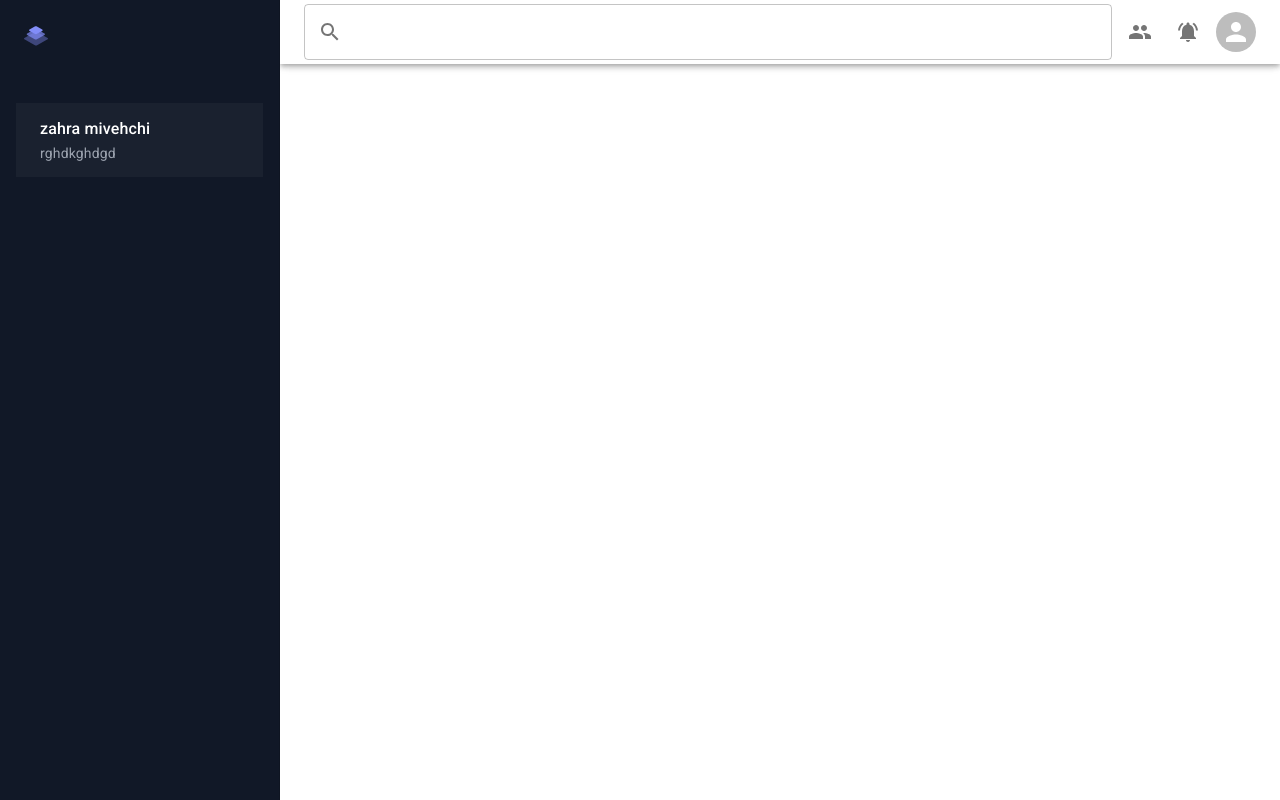
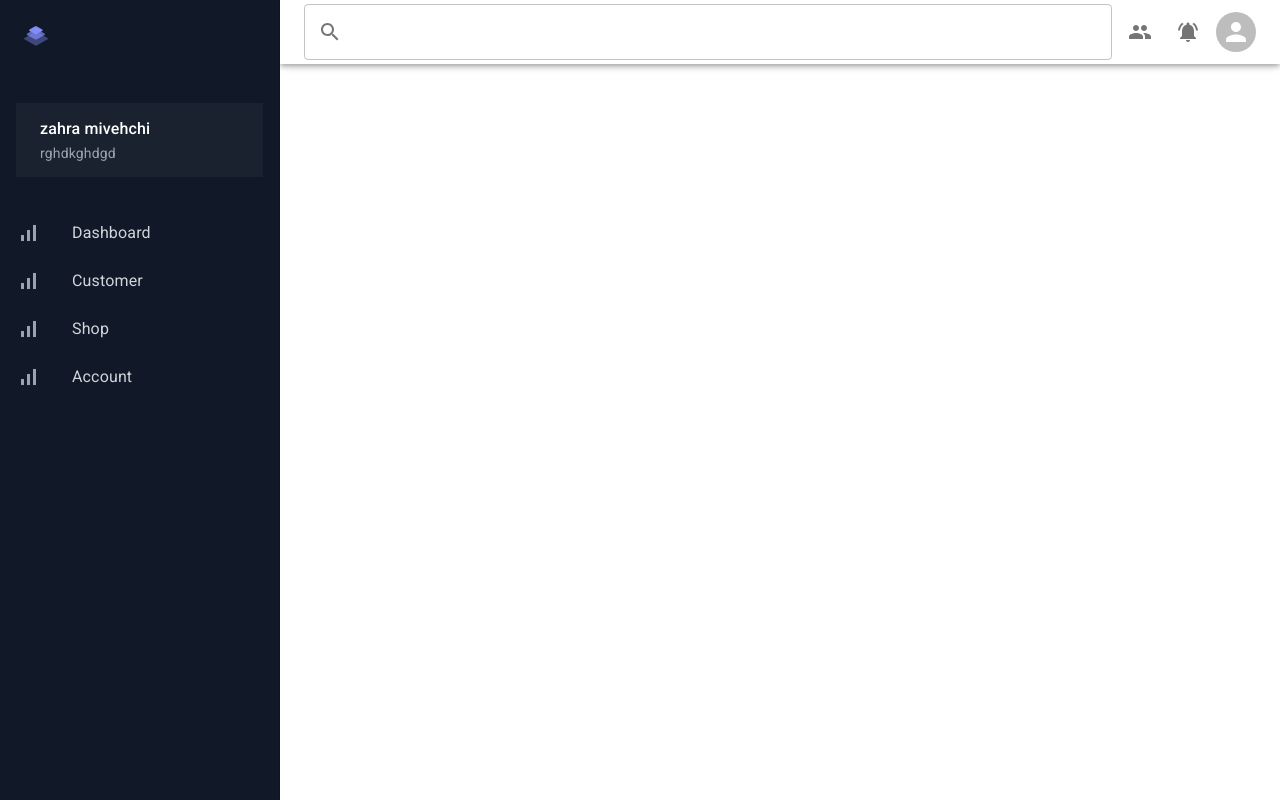
Before and after one commit to miveh/reactJS-dashboard, a React (Vite) app: page / in a window 1280 px wide. Built offline with nearby package versions, Linux system fonts and the light colour scheme.

Commit message:
sidebar list item added.

```diff
--- a/src/components/layouts/dashboard/DashboardHeader.jsx
+++ b/src/components/layouts/dashboard/DashboardHeader.jsx
@@ -26,7 +26,7 @@ function DashboardHeader() {
       }}
     >
       <Toolbar sx={{ gap: 1 }}>
-        <Box fullWidth flexGrow={1}>
+        <Box flexGrow={1}>
           <TextField
             fullWidth
             InputProps={{
--- a/src/components/layouts/dashboard/DashboardSideBar.jsx
+++ b/src/components/layouts/dashboard/DashboardSideBar.jsx
@@ -9,6 +9,7 @@ import {
 } from "@mui/material";
 import { drawerWidth } from "./constant";
 import { LogoIcon } from "../../../assets/svg/LogoIcon";
+import SidebarList from "./SidebarList";
 
 function DashboardSideBar() {
   return (
@@ -44,6 +45,7 @@ function DashboardSideBar() {
           rghdkghdgd
         </Typography>
       </Box>
+      <SidebarList />
     </Drawer>
   );
 }
--- /dev/null
+++ b/src/components/layouts/dashboard/SidebarList.jsx
@@ -0,0 +1,49 @@
+import {
+  List,
+  ListItem,
+  ListItemButton,
+  ListItemIcon,
+  ListItemText,
+} from "@mui/material";
+import SignalCellularAltIcon from "@mui/icons-material/SignalCellularAlt";
+import React from "react";
+import { MenuItems } from "./constant";
+
+function SidebarList() {
+  return (
+    <nav aria-label="main mailbox folders">
+      <List>
+        {MenuItems.map(({ Icon, ...item }) => (
+          <ListItem
+            disablePadding
+            key={item.id}
+            sx={{
+              "& .MuiButtonBase-root:hover": {
+                background: "#555555",
+                borderRadius: "4px",
+              },
+            }}
+          >
+            <ListItemButton>
+              <ListItemIcon>
+                <Icon
+                  sx={{
+                    color: (theme) => theme.palette.neutral[400],
+                  }}
+                />
+              </ListItemIcon>
+              <ListItemText
+                sx={{
+                  color: (theme) => theme.palette.neutral[300],
+                }}
+                primary={item.label}
+              />
+            </ListItemButton>
+          </ListItem>
+        ))}
+      </List>
+    </nav>
+  );
+}
+
+export default SidebarList;
--- a/src/components/layouts/dashboard/constant.js
+++ b/src/components/layouts/dashboard/constant.js
@@ -1 +1,30 @@
+import SignalCellularAltIcon from "@mui/icons-material/SignalCellularAlt";
+
 export const drawerWidth = 280;
+
+export const MenuItems = [
+  {
+    id: 1,
+    label: "Dashboard",
+    Icon: SignalCellularAltIcon,
+    to: "",
+  },
+  {
+    id: 2,
+    label: "Customer",
+    Icon: SignalCellularAltIcon,
+    to: "",
+  },
+  {
+    id: 3,
+    label: "Shop",
+    Icon: SignalCellularAltIcon,
+    to: "",
+  },
+  {
+    id: 4,
+    label: "Account",
+    Icon: SignalCellularAltIcon,
+    to: "",
+  },
+];
--- a/src/theme.js
+++ b/src/theme.js
@@ -89,6 +89,7 @@ const theme = createTheme({
       main: "#19857b",
     },
     neutral: {
+      300: "#D1D5DB",
       400: "#9CA3AF",
       900: "#111827",
     },
```
